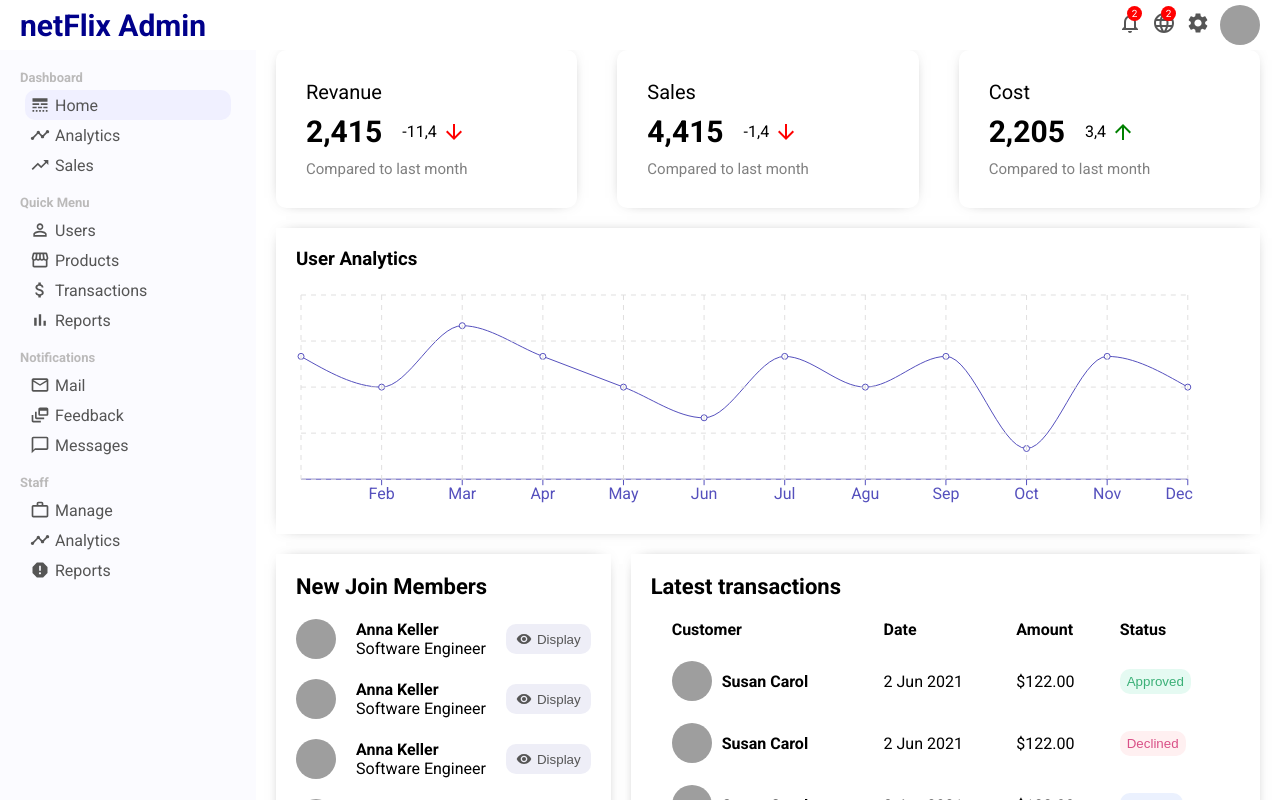
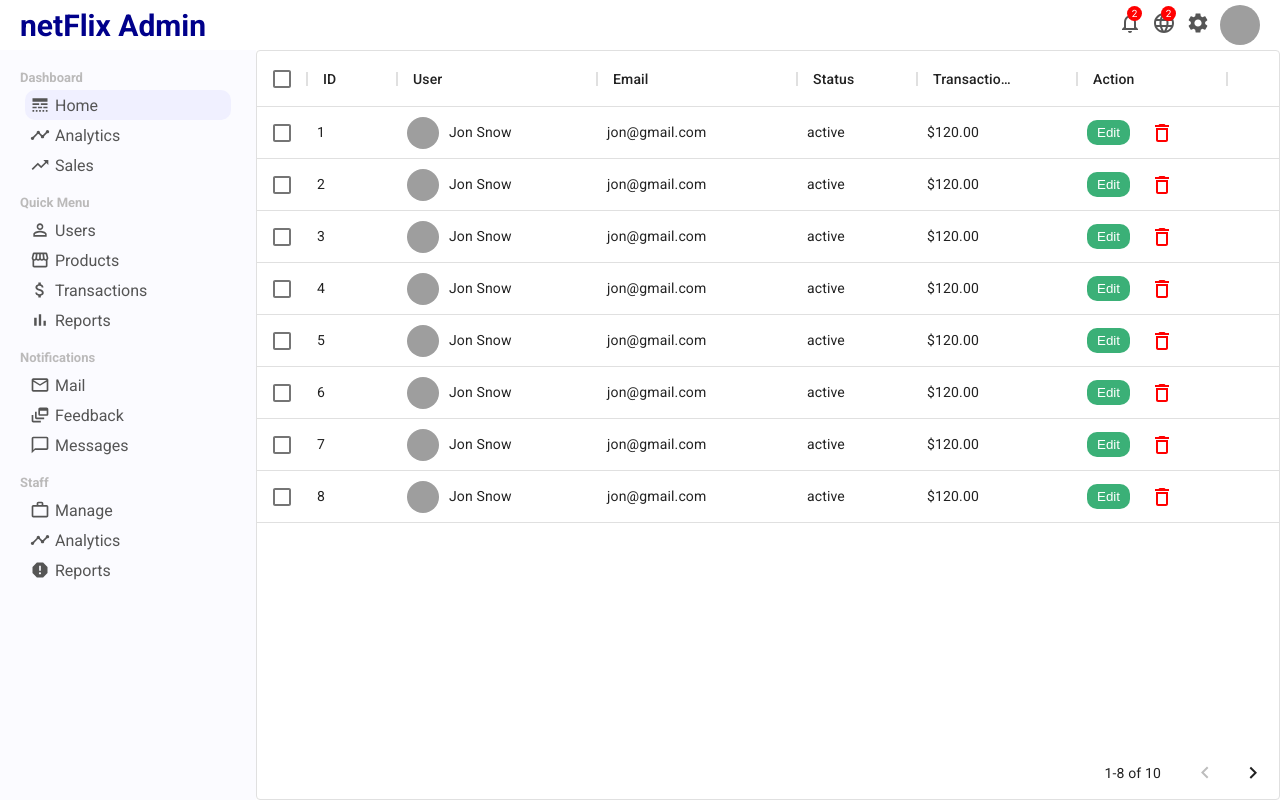
Before and after one commit to burakorkmez/netflix-mern-admin, a React (Create React App) app: page /users in a window 1280 px wide. Shown: the top 800 px of the page. Built offline with nearby package versions, Linux system fonts and the light colour scheme; grey boxes are pictures that could not be loaded.

Commit message:
UserList added

```diff
--- a/package.json
+++ b/package.json
@@ -4,6 +4,7 @@
   "private": true,
   "dependencies": {
     "@material-ui/core": "^4.12.3",
+    "@material-ui/data-grid": "^4.0.0-alpha.37",
     "@material-ui/icons": "^4.11.2",
     "@testing-library/jest-dom": "^5.16.1",
     "@testing-library/react": "^12.1.2",
--- a/src/App.js
+++ b/src/App.js
@@ -3,16 +3,22 @@
 import Sidebar from './components/sidebar/Sidebar';
 import Home from './pages/home/Home';
 import { BrowserRouter, Switch, Route } from 'react-router-dom';
+import UserList from './pages/userList/UserList';
 
 function App() {
 	return (
 		<BrowserRouter>
-			<div className="App">
-				<Navbar />
-				<div className="container">
-					<Sidebar />
-					<Home />
-				</div>
+			<Navbar />
+			<div className="container">
+				<Sidebar />
+				<Switch>
+					<Route exact path="/">
+						<Home />
+					</Route>
+					<Route exact path="/users">
+						<UserList />
+					</Route>
+				</Switch>
 			</div>
 		</BrowserRouter>
 	);
--- a/src/dummyData.js
+++ b/src/dummyData.js
@@ -48,3 +48,96 @@
 		'Active User': 3000,
 	},
 ];
+
+export const userRows = [
+	{
+		id: 1,
+		username: 'Jon Snow',
+		avatar:
+			'https://images.pexels.com/photos/1152994/pexels-photo-1152994.jpeg?auto=compress&cs=tinysrgb&dpr=2&w=500',
+		email: 'jon@gmail.com',
+		status: 'active',
+		transaction: '$120.00',
+	},
+	{
+		id: 2,
+		username: 'Jon Snow',
+		avatar:
+			'https://images.pexels.com/photos/1152994/pexels-photo-1152994.jpeg?auto=compress&cs=tinysrgb&dpr=2&w=500',
+		email: 'jon@gmail.com',
+		status: 'active',
+		transaction: '$120.00',
+	},
+	{
+		id: 3,
+		username: 'Jon Snow',
+		avatar:
+			'https://images.pexels.com/photos/1152994/pexels-photo-1152994.jpeg?auto=compress&cs=tinysrgb&dpr=2&w=500',
+		email: 'jon@gmail.com',
+		status: 'active',
+		transaction: '$120.00',
+	},
+	{
+		id: 4,
+		username: 'Jon Snow',
+		avatar:
+			'https://images.pexels.com/photos/1152994/pexels-photo-1152994.jpeg?auto=compress&cs=tinysrgb&dpr=2&w=500',
+		email: 'jon@gmail.com',
+		status: 'active',
+		transaction: '$120.00',
+	},
+	{
+		id: 5,
+		username: 'Jon Snow',
+		avatar:
+			'https://images.pexels.com/photos/1152994/pexels-photo-1152994.jpeg?auto=compress&cs=tinysrgb&dpr=2&w=500',
+		email: 'jon@gmail.com',
+		status: 'active',
+		transaction: '$120.00',
+	},
+	{
+		id: 6,
+		username: 'Jon Snow',
+		avatar:
+			'https://images.pexels.com/photos/1152994/pexels-photo-1152994.jpeg?auto=compress&cs=tinysrgb&dpr=2&w=500',
+		email: 'jon@gmail.com',
+		status: 'active',
+		transaction: '$120.00',
+	},
+	{
+		id: 7,
+		username: 'Jon Snow',
+		avatar:
+			'https://images.pexels.com/photos/1152994/pexels-photo-1152994.jpeg?auto=compress&cs=tinysrgb&dpr=2&w=500',
+		email: 'jon@gmail.com',
+		status: 'active',
+		transaction: '$120.00',
+	},
+	{
+		id: 8,
+		username: 'Jon Snow',
+		avatar:
+			'https://images.pexels.com/photos/1152994/pexels-photo-1152994.jpeg?auto=compress&cs=tinysrgb&dpr=2&w=500',
+		email: 'jon@gmail.com',
+		status: 'active',
+		transaction: '$120.00',
+	},
+	{
+		id: 9,
+		username: 'Jon Snow',
+		avatar:
+			'https://images.pexels.com/photos/1152994/pexels-photo-1152994.jpeg?auto=compress&cs=tinysrgb&dpr=2&w=500',
+		email: 'jon@gmail.com',
+		status: 'active',
+		transaction: '$120.00',
+	},
+	{
+		id: 10,
+		username: 'Jon Snow',
+		avatar:
+			'https://images.pexels.com/photos/1152994/pexels-photo-1152994.jpeg?auto=compress&cs=tinysrgb&dpr=2&w=500',
+		email: 'jon@gmail.com',
+		status: 'active',
+		transaction: '$120.00',
+	},
+];
--- a/src/pages/userList/UserList.js
+++ b/src/pages/userList/UserList.js
@@ -0,0 +1,72 @@
+import './userList.css';
+import { DataGrid } from '@material-ui/data-grid';
+import { DeleteOutline } from '@material-ui/icons';
+import { userRows } from '../../dummyData';
+import { Link } from 'react-router-dom';
+import { useState } from 'react';
+
+export default function UserList() {
+	const [data, setData] = useState(userRows);
+
+	const handleDelete = (id) => {
+		setData(data.filter((item) => item.id !== id));
+	};
+
+	const columns = [
+		{ field: 'id', headerName: 'ID', width: 90 },
+		{
+			field: 'user',
+			headerName: 'User',
+			width: 200,
+			renderCell: (params) => {
+				return (
+					<div className="userListUser">
+						<img className="userListImg" src={params.row.avatar} alt="" />
+						{params.row.username}
+					</div>
+				);
+			},
+		},
+		{ field: 'email', headerName: 'Email', width: 200 },
+		{
+			field: 'status',
+			headerName: 'Status',
+			width: 120,
+		},
+		{
+			field: 'transaction',
+			headerName: 'Transaction Volume',
+			width: 160,
+		},
+		{
+			field: 'action',
+			headerName: 'Action',
+			width: 150,
+			renderCell: (params) => {
+				return (
+					<>
+						<Link to={'/user/' + params.row.id}>
+							<button className="userListEdit">Edit</button>
+						</Link>
+						<DeleteOutline
+							className="userListDelete"
+							onClick={() => handleDelete(params.row.id)}
+						/>
+					</>
+				);
+			},
+		},
+	];
+
+	return (
+		<div className="userList">
+			<DataGrid
+				rows={data}
+				disableSelectionOnClick
+				columns={columns}
+				pageSize={8}
+				checkboxSelection
+			/>
+		</div>
+	);
+}
--- a/src/pages/userList/userList.css
+++ b/src/pages/userList/userList.css
@@ -0,0 +1,31 @@
+.userList {
+	flex: 4;
+}
+
+.userListUser {
+	display: flex;
+	align-items: center;
+}
+
+.userListImg {
+	width: 32px;
+	height: 32px;
+	border-radius: 50%;
+	object-fit: cover;
+	margin-right: 10px;
+}
+
+.userListEdit {
+	border: none;
+	border-radius: 10px;
+	padding: 5px 10px;
+	background-color: #3bb077;
+	color: white;
+	cursor: pointer;
+	margin-right: 20px;
+}
+
+.userListDelete {
+	color: red;
+	cursor: pointer;
+}
```
Also changed, not shown: 1 other file (tests, documents, lock files or other folders).
